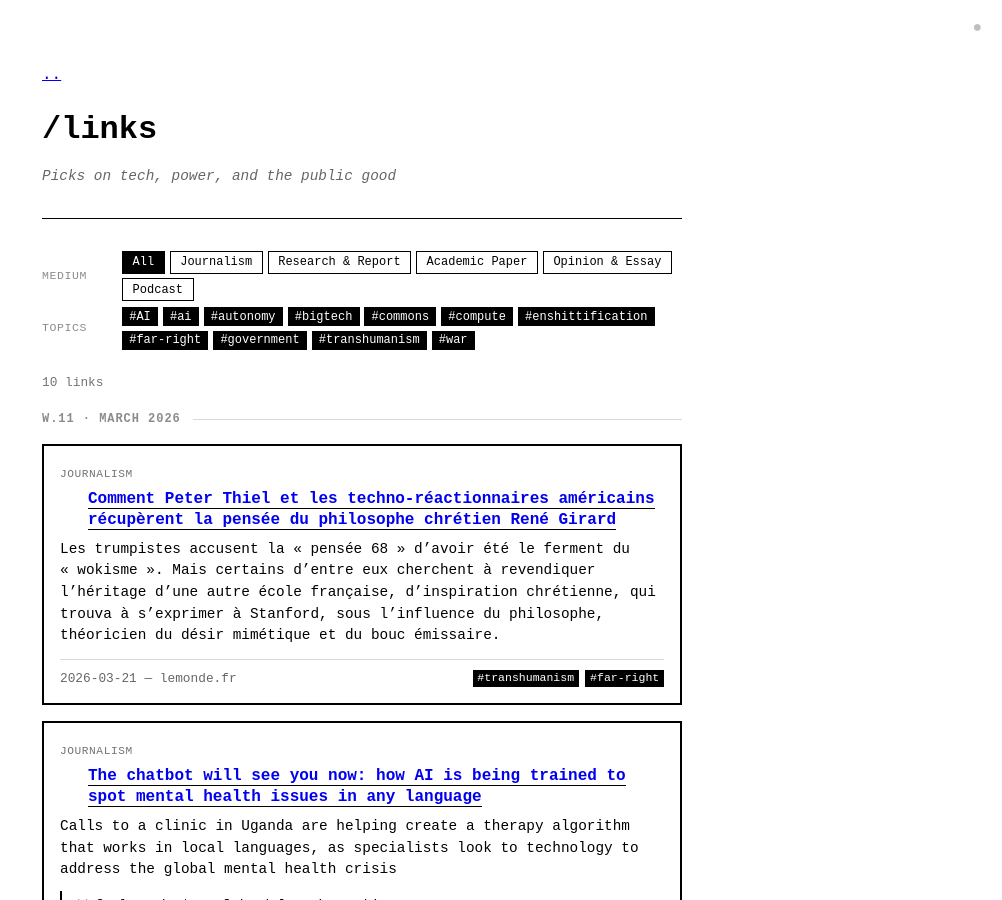
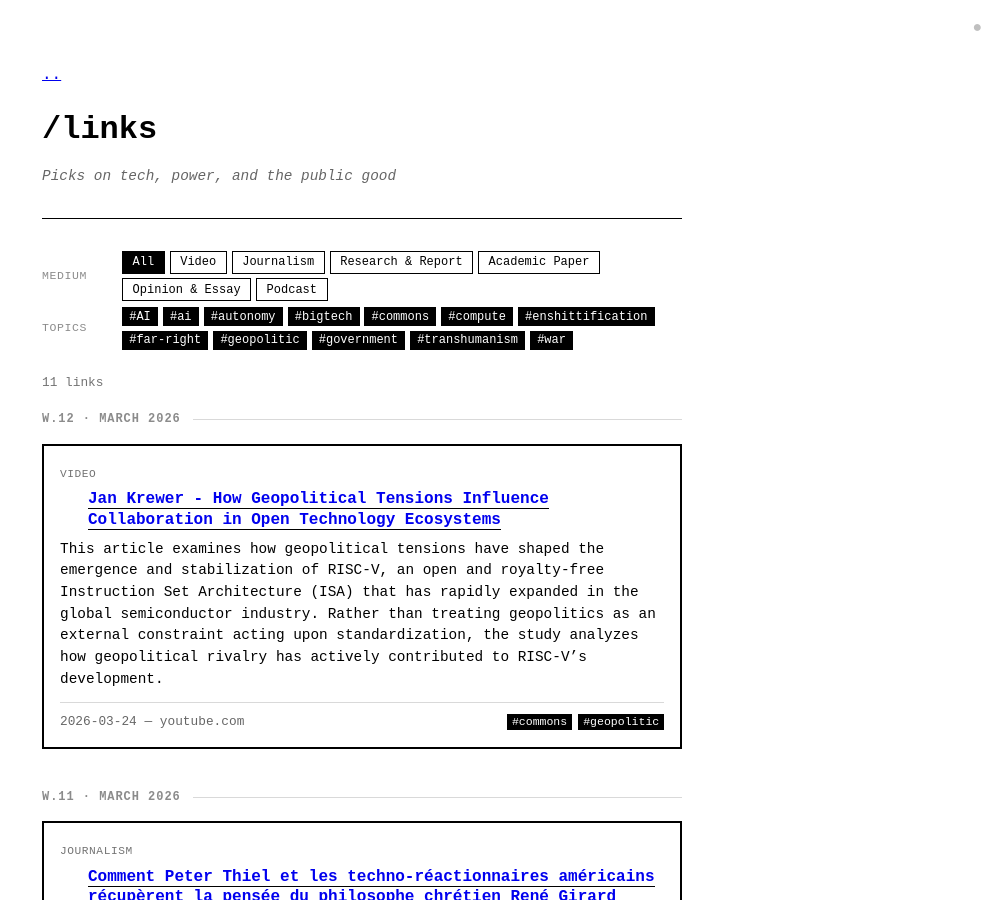
Before and after one commit to PLrolle/plrolle.github.io, a Jekyll site: the page built from links.md, in a window 1280 px wide and 900 px high. Shown: the whole window, without its empty margins (278-1280 px from the left). Built offline with Jekyll 4.4.1, drawn with Linux system fonts in a browser that asks for light colours.

Commit message:
add link: Jan Krewer - How Geopolitical Tensions Influence Collaboration in Open Technology Ecosystems

```diff
--- a/_data/links.json
+++ b/_data/links.json
@@ -1,4 +1,19 @@
 [
+  {
+    "id": "mn4axnrb",
+    "url": "https://youtube.com/watch?v=nOhQ8HlrEa4",
+    "title": "Jan Krewer - How Geopolitical Tensions Influence Collaboration in Open Technology Ecosystems",
+    "summary": "This article examines how geopolitical tensions have shaped the emergence and stabilization of RISC-V, an open and royalty-free Instruction Set Architecture (ISA) that has rapidly expanded in the global semiconductor industry. Rather than treating geopolitics as an external constraint acting upon standardization, the study analyzes how geopolitical rivalry has actively contributed to RISC-V’s development.",
+    "source_name": "youtube.com",
+    "source_favicon": "https://www.google.com/s2/favicons?domain=youtube.com&sz=32",
+    "date": "2026-03-24",
+    "added_at": "2026-03-24T07:37:15.143Z",
+    "tags": [
+      "commons",
+      "geopolitic"
+    ],
+    "category": "video"
+  },
   {
     "id": "mn03rtvo",
     "url": "https://www.lemonde.fr/idees/article/2026/03/20/comment-peter-thiel-et-les-techno-reactionnaires-americains-recuperent-la-pensee-du-philosophe-chretien-rene-girard_6672780_3232.html",
```
